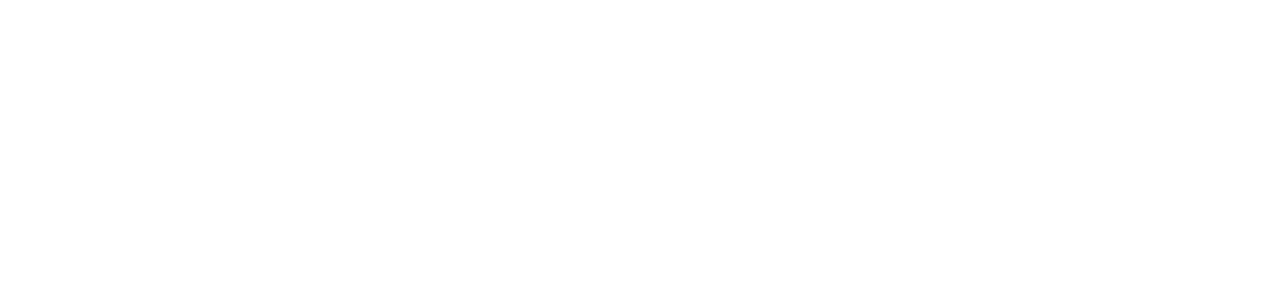
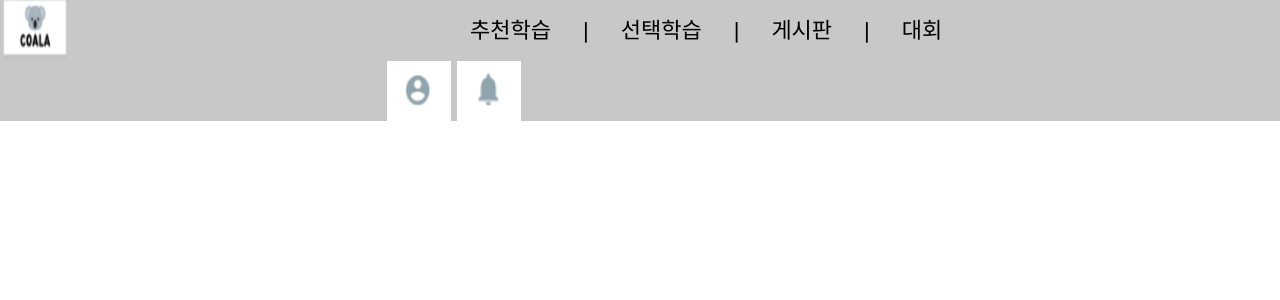
Before and after one commit to COALA-Web/COALA-Problem-Solving, a Vue app in the folder problem_solving/: page / in a window 1280 px wide. Shown: the top 300 px of the page. Built offline with nearby package versions, Linux system fonts and the light colour scheme.

Commit message:
Add solution page

```diff
--- a/problem_solving/src/App.vue
+++ b/problem_solving/src/App.vue
@@ -1,13 +1,13 @@
 <template>
-
+  <Solving/>
 </template>
 
 <script>
-
+import Solving from './components/Solving.vue'
 export default {
   name: 'App',
   components: {
-
+    Solving
   }
 }
 </script>
@@ -19,6 +19,6 @@
   -moz-osx-font-smoothing: grayscale;
   text-align: center;
   color: #2c3e50;
-  margin-top: 60px;
+  margin-top: 0px;
 }
 </style>
--- /dev/null
+++ b/problem_solving/src/components/Solving.vue
@@ -0,0 +1,16 @@
+<template>
+<Header/>
+    <!-- <h1>Hello COALER, Welcome To COALA</h1> -->
+</template>
+
+<script>
+import Header from './Header.vue'
+export default{
+    name:'Home',
+    components:{
+        Header
+    },
+
+
+}
+</script>
```
